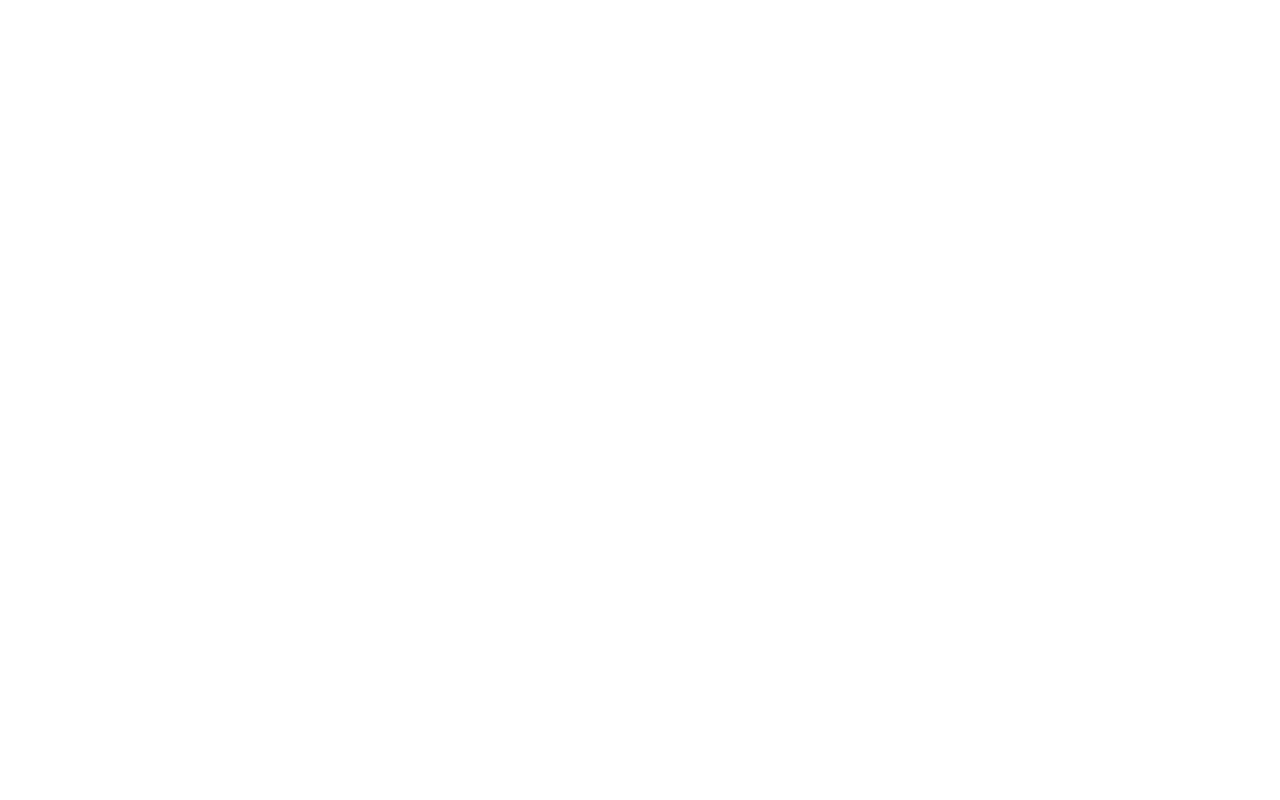
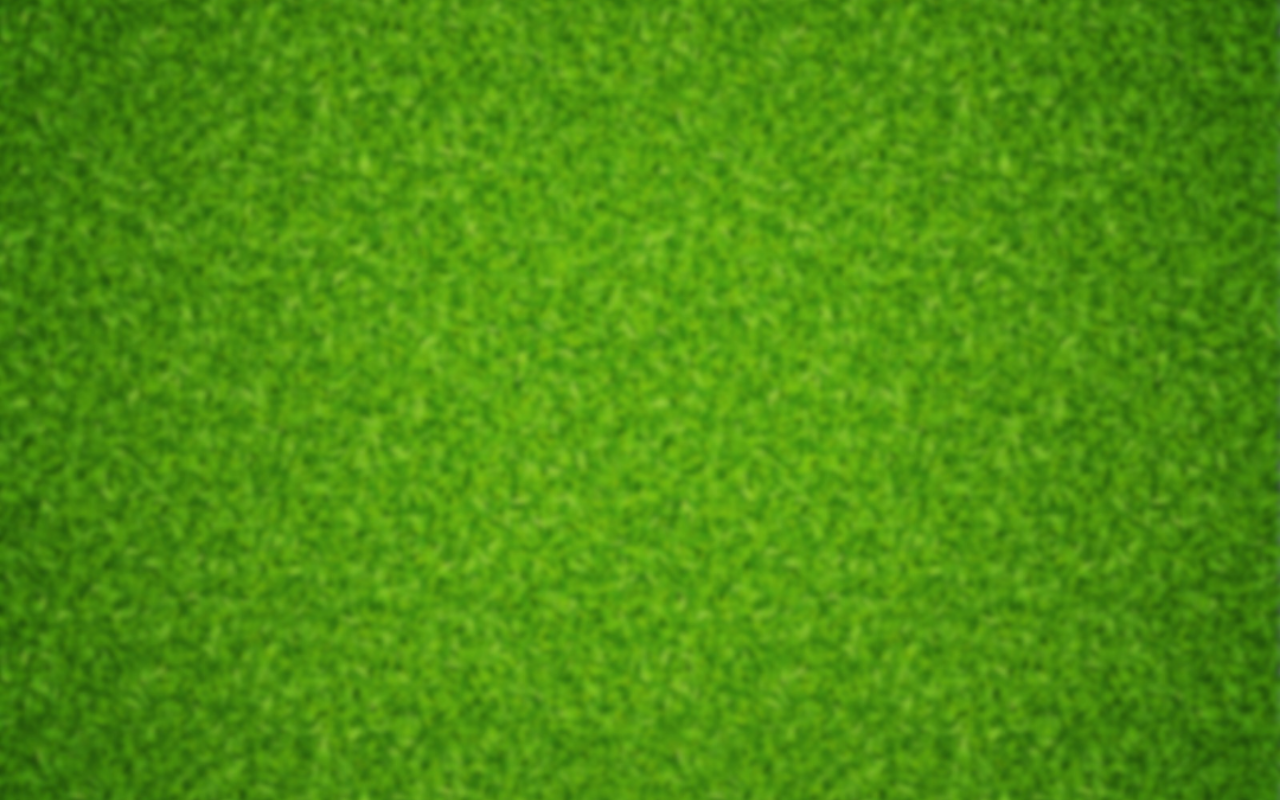
Before and after one commit to FrancescoRom/webinvaderZV1, a plain HTML site: page game.html in a window 1280 px wide. Drawn offline with Linux system fonts and the light colour scheme.

Commit message:
own css file for game and a bit of code in the html file

```diff
--- /dev/null
+++ b/css/game.css
@@ -0,0 +1,17 @@
+html, body {
+    height: 100%; /* Ensure html and body take full height */
+    margin: 0; /* Remove default margin */
+    overflow: hidden; /* Prevent scrolling */
+}
+
+#gameBody {
+    height: 100%; /* Full height of the viewport */
+}
+
+#gameContainer {
+    background-image: url('../images/entities/background.png'); /* Set the background image */
+    background-size: cover; /* Cover the entire area */
+    background-position: center; /* Center the image */
+    width: 100%; /* Full width of the viewport */
+    height: 100%; /* Full height of the viewport */
+}
--- a/game.html
+++ b/game.html
@@ -1,11 +1,16 @@
-<!DOCTYPE html>
+<!doctype html>
 <html lang="en">
 <head>
-    <meta charset="UTF-8">
-    <meta name="viewport" content="width=device-width, initial-scale=1.0">
-    <title>Document</title>
+    <meta charset="UTF-8" />
+    <meta name="viewport" content="width=device-width, initial-scale=1.0" />
+    <link rel="stylesheet" href="./css/game.css">
+    <title>Game</title>
 </head>
 <body>
-
+    <div id="gameBody">
+        <div id="gameContainer">
+            <!-- Your game content goes here -->
+        </div>
+    </div>
 </body>
 </html>
```
